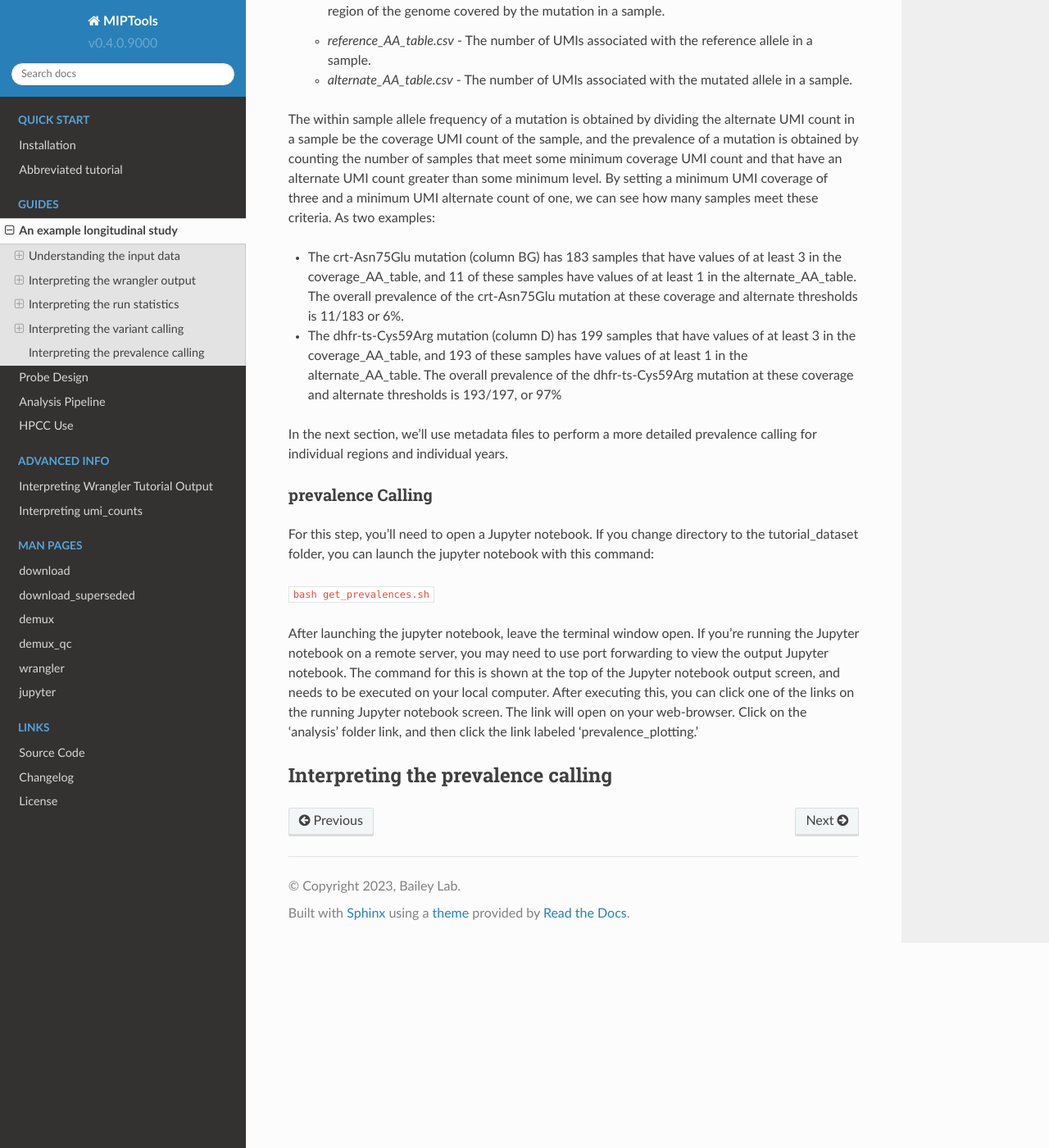
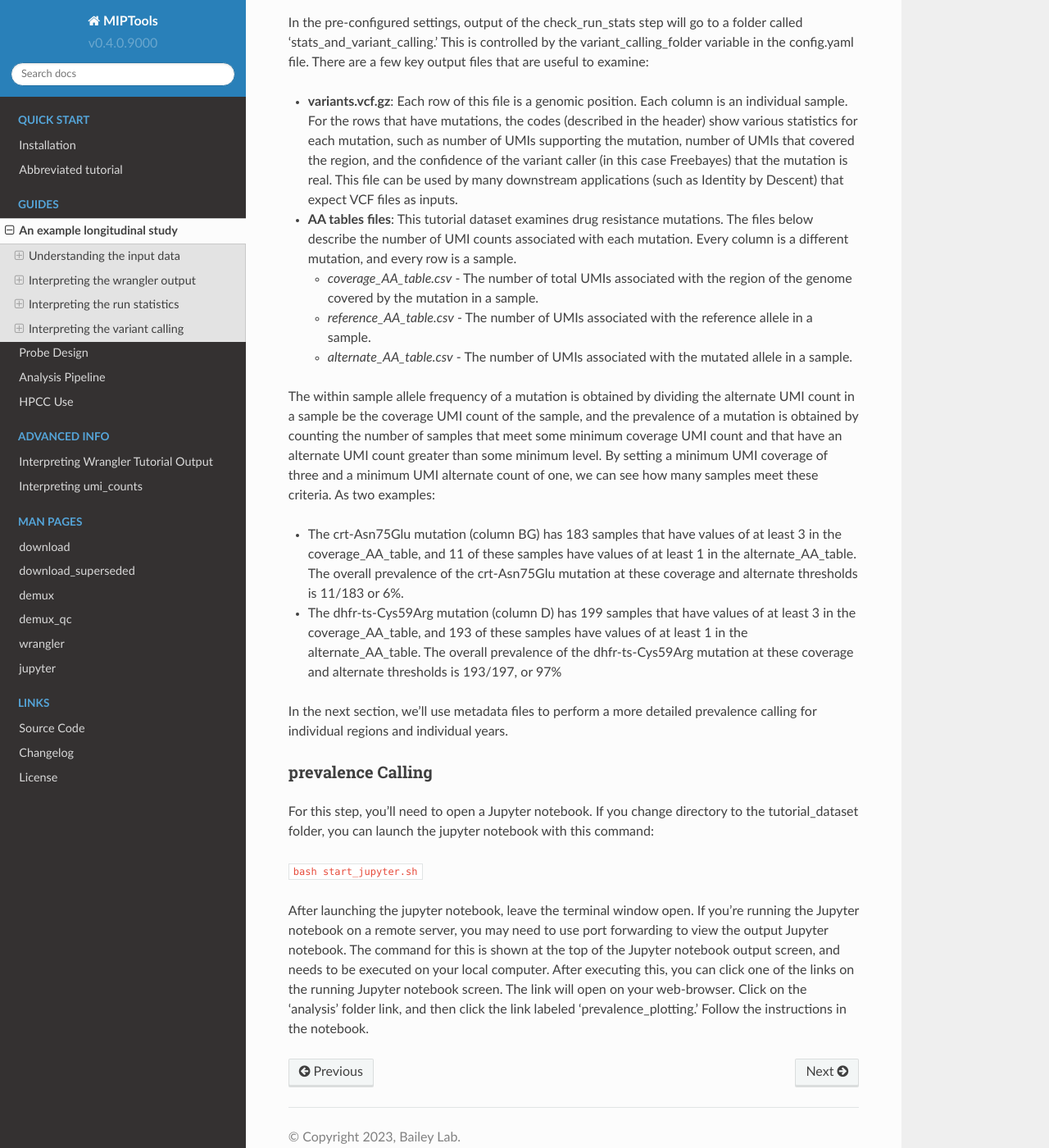
Before and after one commit to bailey-lab/MIPTools, a Sphinx documentation site: the page built from docs/guides/example_longitudinal_study.rst, in a window 1280 px wide and 1400 px high, scrolled down 4708 px. Shown: the whole window at 82% size. Built offline with Sphinx 7.4.7 and the Read the Docs theme 2.0.0, drawn with Linux system fonts in a browser that asks for light colours; some of the changed text lies outside the part shown.

Commit message:
added jeff instructions

```diff
--- a/docs/guides/example_longitudinal_study.rst
+++ b/docs/guides/example_longitudinal_study.rst
@@ -73,10 +73,11 @@ input_data. This folder is organized into four main folders:
   fastq files in this folder.
 
 The input_data folder also contains a sample sheet called
-cherrypicked_sample_sheet.tsv) that has information about which samples are
+cherrypicked_sample_sheet.tsv that has information about which samples are
 associated with a given project (because sometimes multiple projects are
 sequenced at the same time on a sequencer). These are known as sample_sets.
 For this dataset, there are three sample_set designations:
+
 - PRX-00 (2016 dataset)
 - PRX-04 (2019 dataset)
 - PRX-07 (2022 dataset)
@@ -131,6 +132,11 @@ user which samples and mips succeeded and which may need to be run again.
 | While in the folder tutorial_dataset, you can execute the check_run_stats
  command with:
 | :code:`bash check_run_stats.sh`
+
+| Alternatively, you can run this jupyter script:
+| :code:`bash start_jupyter.sh`
+Click the 'Analysis' folder, and click the 'check_run_stats.ipynb' file. Follow
+the instructions in the notebook.
 
 
 
@@ -208,8 +214,14 @@ reference genome and the number of UMIs that were associated with the mutant in
 each sample.
 
 | After editing the relevant config.yaml file sections you can execute the
-variant_calling script (while in the tutorial_dataset folder) with:
+ variant_calling script (while in the tutorial_dataset folder) with:
 | :code:`bash variant_calling.sh`
+
+| Alternatively, you can run this jupyter script:
+| :code:`bash start_jupyter.sh`
+Click the 'Analysis' folder, and click the 'variant_calling.ipynb' file. Follow
+the instructions in the notebook.
+
 
 Interpreting the variant calling
 --------------------------------
@@ -228,6 +240,7 @@ output files that are useful to examine:
 - **AA tables files**: This tutorial dataset examines drug resistance mutations.
   The files below describe the number of UMI counts associated with each
   mutation. Every column is a different mutation, and every row is a sample.
+
   - *coverage_AA_table.csv* - The number of total UMIs associated with the
     region of the genome covered by the mutation in a sample.
   - *reference_AA_table.csv* - The number of UMIs associated with the reference
@@ -262,7 +275,7 @@ For this step, you'll need to open a Jupyter notebook. If you change directory
 to the tutorial_dataset folder, you can launch the jupyter notebook with this
 command:
 
-| :code:`bash get_prevalences.sh`
+| :code:`bash start_jupyter.sh`
 
 After launching the jupyter notebook, leave the terminal window open. If you're
 running the Jupyter notebook on a remote server, you may need to use port
@@ -271,7 +284,4 @@ the top of the Jupyter notebook output screen, and needs to be executed on your
 local computer. After executing this, you can click one of the links on the
 running Jupyter notebook screen. The link will open on your web-browser. Click
 on the 'analysis' folder link, and then click the link labeled
-'prevalence_plotting.'
-
-Interpreting the prevalence calling
------------------------------------
+'prevalence_plotting.' Follow the instructions in the notebook.
```
Also changed, not shown: 3 other files.
